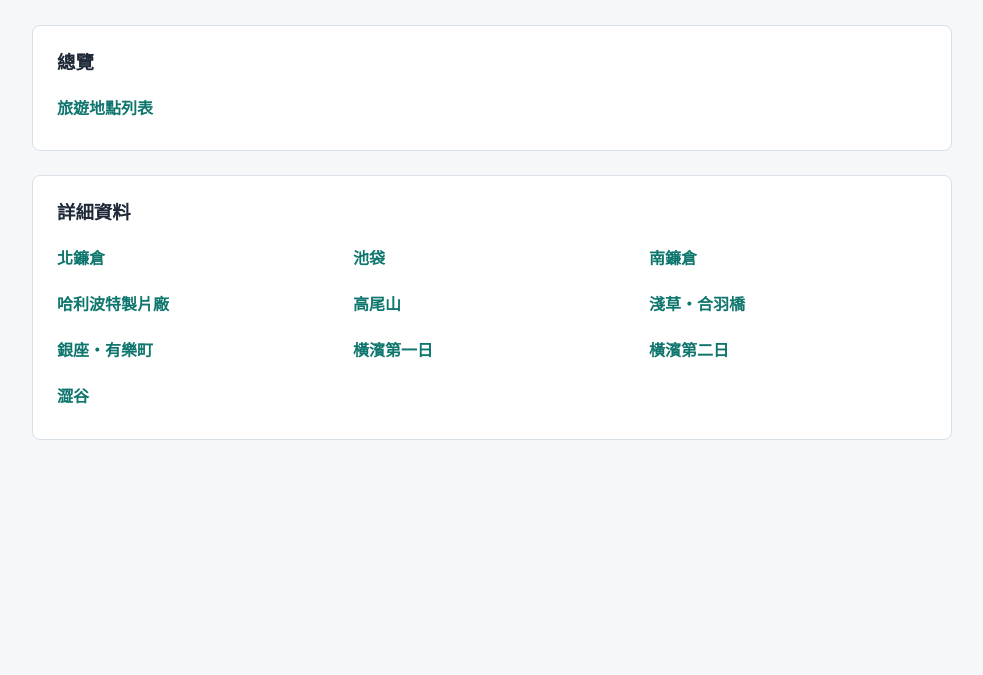
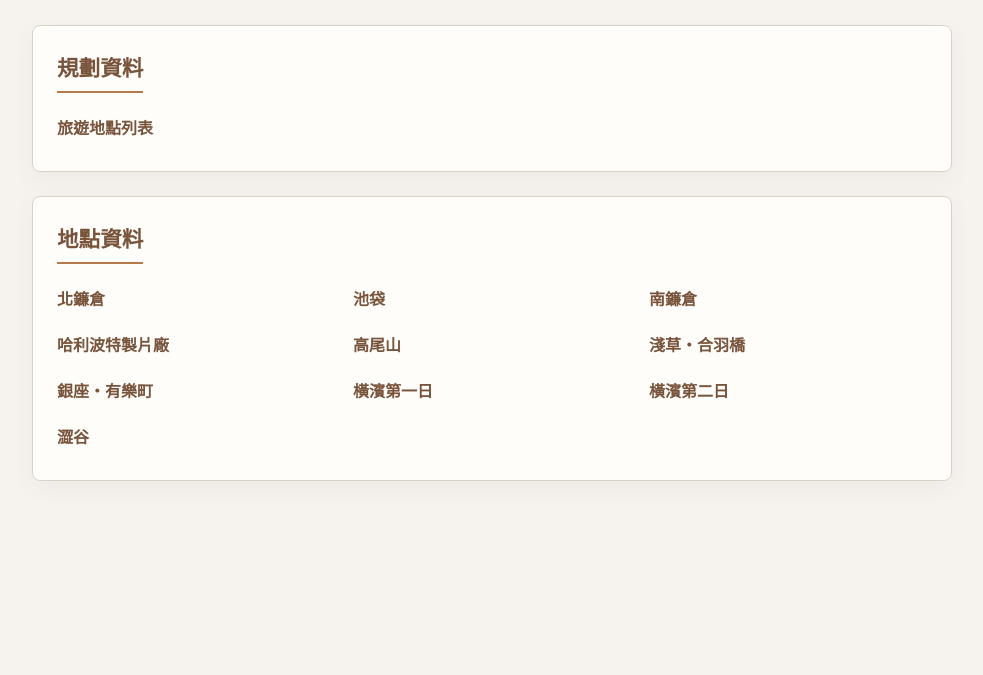
Before and after one commit to yinweli/Travel-202611, a plain HTML site: page index.html in a window 1280 px wide. Shown: the part 125-800 px from the top of the page, without its empty margins (148-1131 px from the left). Drawn offline with Linux system fonts and the light colour scheme.

Commit message:
Update travel index styling

```diff
--- a/index.html
+++ b/index.html
@@ -3,17 +3,18 @@
 <head>
   <meta charset="utf-8">
   <meta name="viewport" content="width=device-width, initial-scale=1">
-  <title>2026 旅遊資料索引</title>
+  <title>2026 11月 東京旅遊資料索引</title>
   <style>
     :root {
       color-scheme: light;
-      --bg: #f6f7f9;
-      --panel: #ffffff;
-      --text: #1f2937;
-      --muted: #64748b;
-      --line: #d9e0e8;
-      --link: #0f766e;
-      --link-hover: #0b5f59;
+      --bg: #f6f3ee;
+      --panel: #fffdfa;
+      --text: #1f2933;
+      --muted: #667085;
+      --line: #d9d2c7;
+      --link: #77543b;
+      --link-hover: #6b3f22;
+      --accent: #b7794a;
     }
 
     * {
@@ -55,12 +56,18 @@
       background: var(--panel);
       border: 1px solid var(--line);
       border-radius: 8px;
+      box-shadow: 0 8px 24px rgba(70, 48, 30, .05);
     }
 
     h2 {
-      margin: 0 0 16px;
-      font-size: 1.15rem;
+      display: inline-flex;
+      align-items: center;
+      margin: 0 0 18px;
+      padding: 4px 0 8px;
+      border-bottom: 2px solid var(--accent);
+      font-size: 1.35rem;
       line-height: 1.35;
+      color: var(--link);
     }
 
     ul {
@@ -80,6 +87,7 @@
       display: inline-flex;
       align-items: center;
       min-height: 36px;
+      padding: 2px 0;
       color: var(--link);
       font-weight: 600;
       text-decoration: none;
@@ -90,6 +98,8 @@
     a:focus-visible {
       color: var(--link-hover);
       text-decoration: underline;
+      text-decoration-thickness: 2px;
+      text-underline-offset: 4px;
     }
 
     @media (max-width: 560px) {
@@ -107,19 +117,19 @@
 <body>
   <main>
     <header>
-      <h1>2026 旅遊資料索引</h1>
+      <h1>2026 11月 東京旅遊資料索引</h1>
       <p>旅遊地點列表與各區詳細資料。</p>
     </header>
 
     <section aria-labelledby="main-list-title">
-      <h2 id="main-list-title">總覽</h2>
+      <h2 id="main-list-title">規劃資料</h2>
       <ul>
         <li><a href="旅遊地點列表.html">旅遊地點列表</a></li>
       </ul>
     </section>
 
     <section aria-labelledby="detail-pages-title">
-      <h2 id="detail-pages-title">詳細資料</h2>
+      <h2 id="detail-pages-title">地點資料</h2>
       <ul>
         <li><a href="旅遊地點詳細資料-北鐮倉.html">北鐮倉</a></li>
         <li><a href="旅遊地點詳細資料-池袋.html">池袋</a></li>
```
